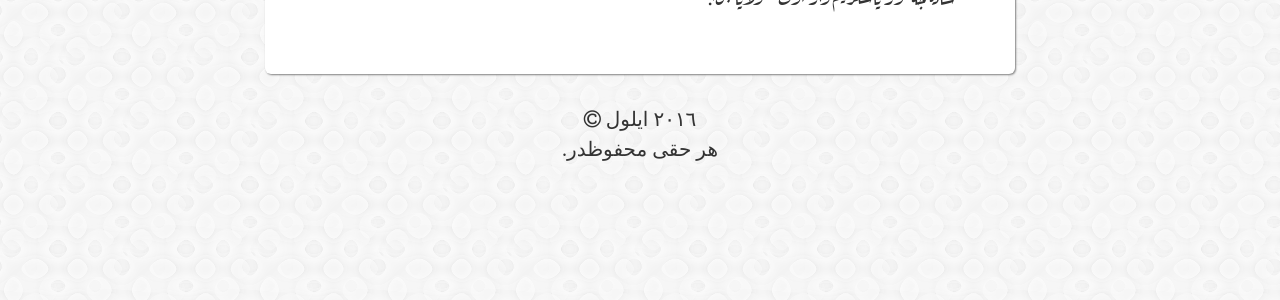
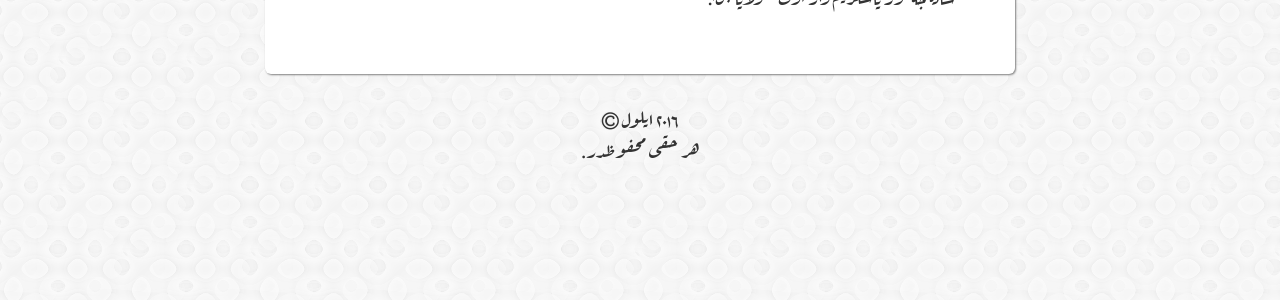
Before and after one commit to muhammedaydogdu/muhammedaydogdu.github.io, a Jekyll site: the page built from _posts/2018-03-27-yitik-gul-os.md, in a window 1280 px wide. Shown: the part 577-877 px from the top of the page. Built offline with Jekyll 4.4.1, drawn with Linux system fonts in a browser that asks for light colours; some web fonts are replaced.

Commit message:
Update footer-os.html

```diff
--- a/_includes/footer-os.html
+++ b/_includes/footer-os.html
@@ -1,6 +1,6 @@
 <footer class="footer">
   <div class="container">
-      <p align="center" style="font-family: B Arabic"  id="foot-os"><i class="fa fa-copyright" aria-hidden="true"></i> ٢٠١٦ ایلول<br>.هر  حقی  محفوظدر</p>
+      <p align="center" style="font-family: Nizar"  id="foot-os"><i class="fa fa-copyright" aria-hidden="true"></i> ٢٠١٦ ایلول<br>.هر  حقی  محفوظدر</p>
   </div>
 </footer>
 
```
